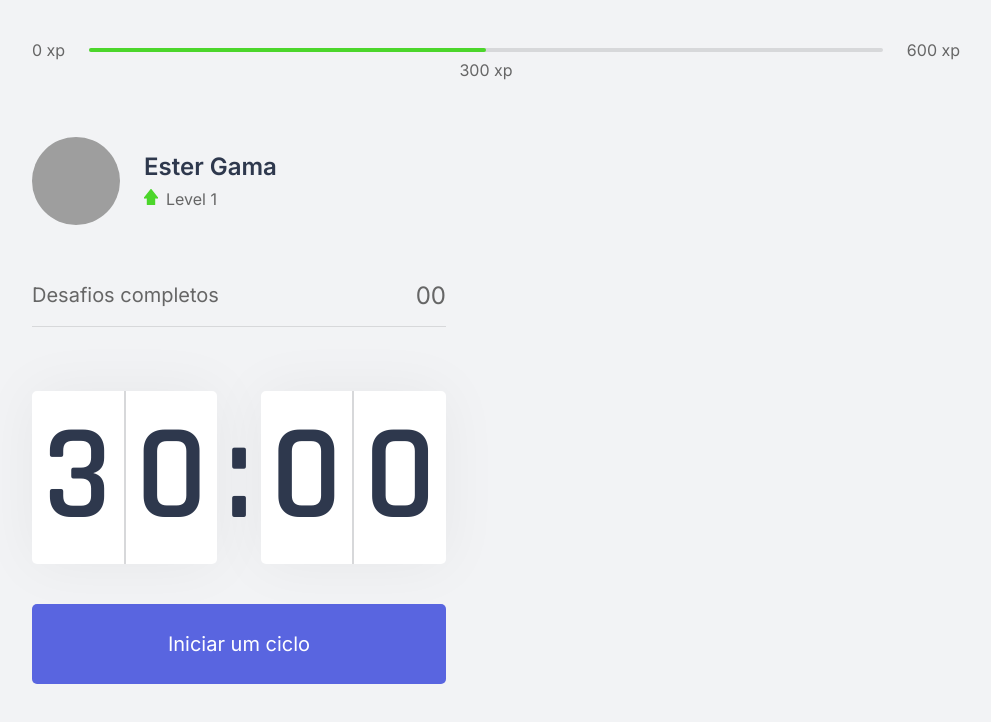
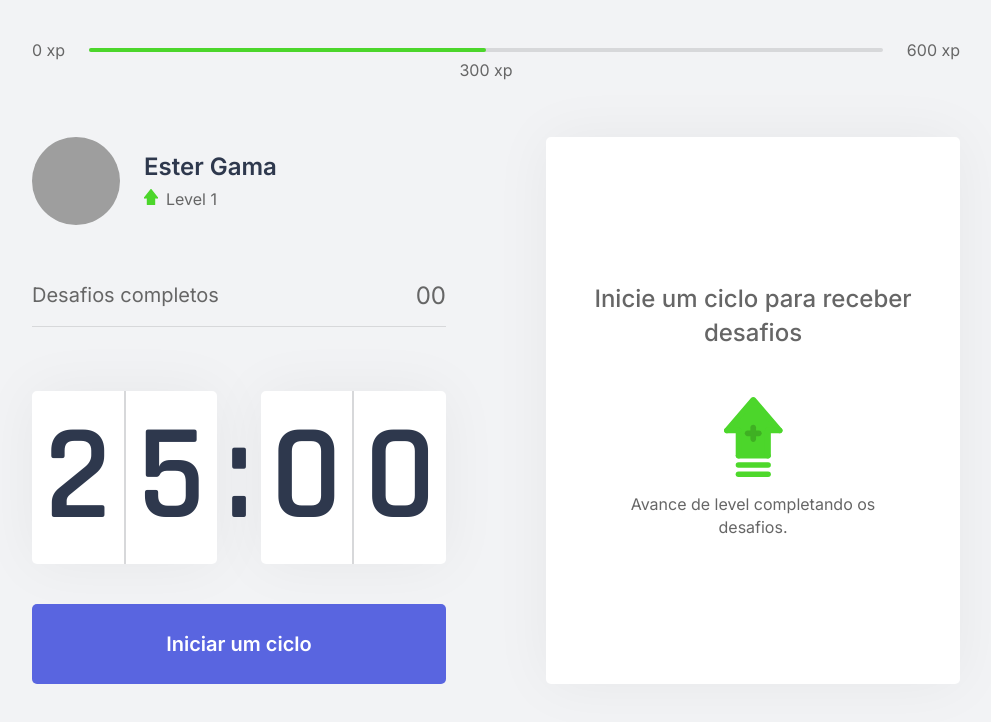
Before and after one commit to esterfania/countdown, a Next.js app: page / in a window 1280 px wide. Shown: the top 722 px of the page, without its empty margins (144-1135 px from the left). Built offline with nearby package versions, Linux system fonts and the light colour scheme; grey boxes are pictures that could not be loaded.

Commit message:
finish countdowncomponent

```diff
--- /dev/null
+++ b/src/components/ChallengeBox.tsx
@@ -0,0 +1,22 @@
+import styles from '../styles/components/ChallengeBox.module.css';
+
+export function ChallengeBox() {
+  const hasActiveChallenge = true;
+  return (
+    <section className={styles.challengeBoxContainer}>
+      {hasActiveChallenge ? <ChallengeBoxNotActive /> : <div />}
+    </section>
+  );
+}
+
+function ChallengeBoxNotActive() {
+  return (
+    <aside className={styles.challengeBoxNotActive}>
+      <strong>Inicie um ciclo para receber desafios</strong>
+      <figure>
+        <img src='icons/level-up.svg' alt='level up' />
+        <figcaption> Avance de level completando os desafios.</figcaption>
+      </figure>
+    </aside>
+  );
+}
--- a/src/components/Countdown.tsx
+++ b/src/components/Countdown.tsx
@@ -1,10 +1,14 @@
 import { useState, useEffect } from 'react';
 import styles from '../styles/components/Countdown.module.css';
-import { CountdownButton } from './CountdownButton';
+import { CountdownButton, CountdownButtonEnum } from './CountdownButton';
+
+let countdownTimeout: NodeJS.Timeout;
 
 export function Countdown() {
-  const [time, setTime] = useState(30 * 60);
-  const [isActive, setisActive] = useState(false);
+  const [time, setTime] = useState(25 * 60);
+  const [isActive, setIsActive] = useState(false);
+  const [hasFinished, setHasFinished] = useState(false);
+
   const minutes = Math.floor(time / 60);
   const seconds = time % 60;
 
@@ -13,14 +17,23 @@ export function Countdown() {
 
   useEffect(() => {
     if (isActive && time > 0) {
-      setTimeout(() => {
+      countdownTimeout = setTimeout(() => {
         setTime(time - 1);
       }, 1000);
+    } else if (isActive && time === 0) {
+      setIsActive(false);
+      setHasFinished(true);
     }
   }, [isActive, time]);
 
-  function startCountdonw() {
-    setisActive(true);
+  function handleCountdown() {
+    setIsActive(true);
+  }
+
+  function resetCountdonw() {
+    clearTimeout(countdownTimeout);
+    setIsActive(false);
+    setTime(25 * 60);
   }
 
   return (
@@ -36,7 +49,24 @@ export function Countdown() {
           <span>{secondRight}</span>
         </div>
       </div>
-      <CountdownButton onClick={startCountdonw}> Iniciar um ciclo </CountdownButton>
+      {hasFinished ? (
+        <CountdownButton isDisabled={true}>Ciclo encerrado</CountdownButton>
+      ) : (
+        <>
+          {isActive ? (
+            <CountdownButton
+              type={CountdownButtonEnum.active}
+              onClick={resetCountdonw}
+            >
+              Abandonar ciclo
+            </CountdownButton>
+          ) : (
+            <CountdownButton onClick={handleCountdown}>
+              Iniciar um ciclo
+            </CountdownButton>
+          )}
+        </>
+      )}
     </>
   );
 }
--- a/src/components/CountdownButton.tsx
+++ b/src/components/CountdownButton.tsx
@@ -1,13 +1,24 @@
 import styles from '../styles/components/CountdownButton.module.css';
 
 interface CountdownButtonProps {
-  children: string;
-  onClick: React.MouseEventHandler<HTMLButtonElement>;
+  children: React.ReactNode;
+  onClick?: React.MouseEventHandler<HTMLButtonElement>;
+  type?: CountdownButtonEnum;
+  isDisabled?: boolean;
+}
+
+export enum CountdownButtonEnum {
+  active = 'countdownButtonActive',
 }
 
 export function CountdownButton(props: CountdownButtonProps) {
   return (
-    <button className={styles.countdownButton} onClick={props.onClick}>
+    <button
+      type='button'
+      className={`${styles.countdownButton} ${styles[props.type]}`}
+      onClick={props.onClick}
+      disabled={props.isDisabled}
+    >
       {props.children}
     </button>
   );
--- a/src/components/index.ts
+++ b/src/components/index.ts
@@ -3,3 +3,4 @@ export * from './Profile';
 export * from './CompletedChallenges';
 export * from './Countdown';
 export * from './CountdownButton';
+export * from './ChallengeBox';
--- a/src/pages/_document.tsx
+++ b/src/pages/_document.tsx
@@ -10,6 +10,10 @@ export default class MyDocument extends Document {
             href='https://fonts.googleapis.com/css2?family=Inter:wght@400;500;600&family=Rajdhani:wght@600&display=swap'
             rel='stylesheet'
           />
+          <link
+            href='https://fonts.googleapis.com/icon?family=Material+Icons'
+            rel='stylesheet'
+          />
         </Head>
         <body>
           <Main />
--- a/src/pages/index.tsx
+++ b/src/pages/index.tsx
@@ -4,10 +4,10 @@ import {
   Profile,
   CompletedChallenges,
   Countdown,
-  StartButton,
 } from '../components';
 import Head from 'next/head';
 import styles from '../styles/pages/Home.module.css';
+import { ChallengeBox } from '../components/ChallengeBox';
 
 export default function Home() {
   return (
@@ -22,7 +22,9 @@ export default function Home() {
           <CompletedChallenges />
           <Countdown></Countdown>
         </div>
-        <div></div>
+        <div>
+          <ChallengeBox />
+        </div>
       </section>
     </main>
   );
--- /dev/null
+++ b/src/styles/components/ChallengeBox.module.css
@@ -0,0 +1,36 @@
+
+.challengeBoxContainer {
+  height: 100%;
+  background-color: var(--white);
+  border-radius: 5px;
+  box-shadow: 0 0 60px rgba(0, 0, 0, 0.05);
+  padding: 1.5rem 2rem;
+  display: flex;
+  flex-direction: column;
+  justify-content: center;
+  align-items: center;
+  text-align: center;
+}
+
+.challengeBoxNotActive,
+.challengeBoxNotActive figure {
+  display: flex;
+  flex-direction: column;
+  align-items: center;
+}
+
+.challengeBoxNotActive strong {
+  font-weight: 500;
+  font-size: 1.5rem;
+  line-height: 1.4;
+}
+
+.challengeBoxNotActive figure {
+  line-height: 1.4;
+  max-width: 70%;
+  margin-top: 3rem;
+}
+
+.challengeBoxNotActive figure > img {
+  margin-bottom: 1rem;
+}
--- a/src/styles/components/CountdownButton.module.css
+++ b/src/styles/components/CountdownButton.module.css
@@ -9,7 +9,25 @@
   margin-top: 2rem;
   font-size: 1.25rem;
   transition: background-color 0.2s;
+  font-weight: 600;
 }
-.countdownButton:hover {
+.countdownButton:not(:disabled):hover {
   background: var(--blue-dark);
 }
+
+.countdownButtonActive {
+  background: var(--white);
+  color: var(--text);
+}
+
+.countdownButtonActive:not(:disabled):hover {
+  background: var(--red);
+  color: var(--white);
+}
+
+.countdownButton:disabled {
+  background: var(--white);
+  color: var(--text);
+  cursor: not-allowed;
+  border-bottom: 0.25rem solid var(--green);
+}
```
Also changed, not shown: public/icons/check_circle.png (added).
